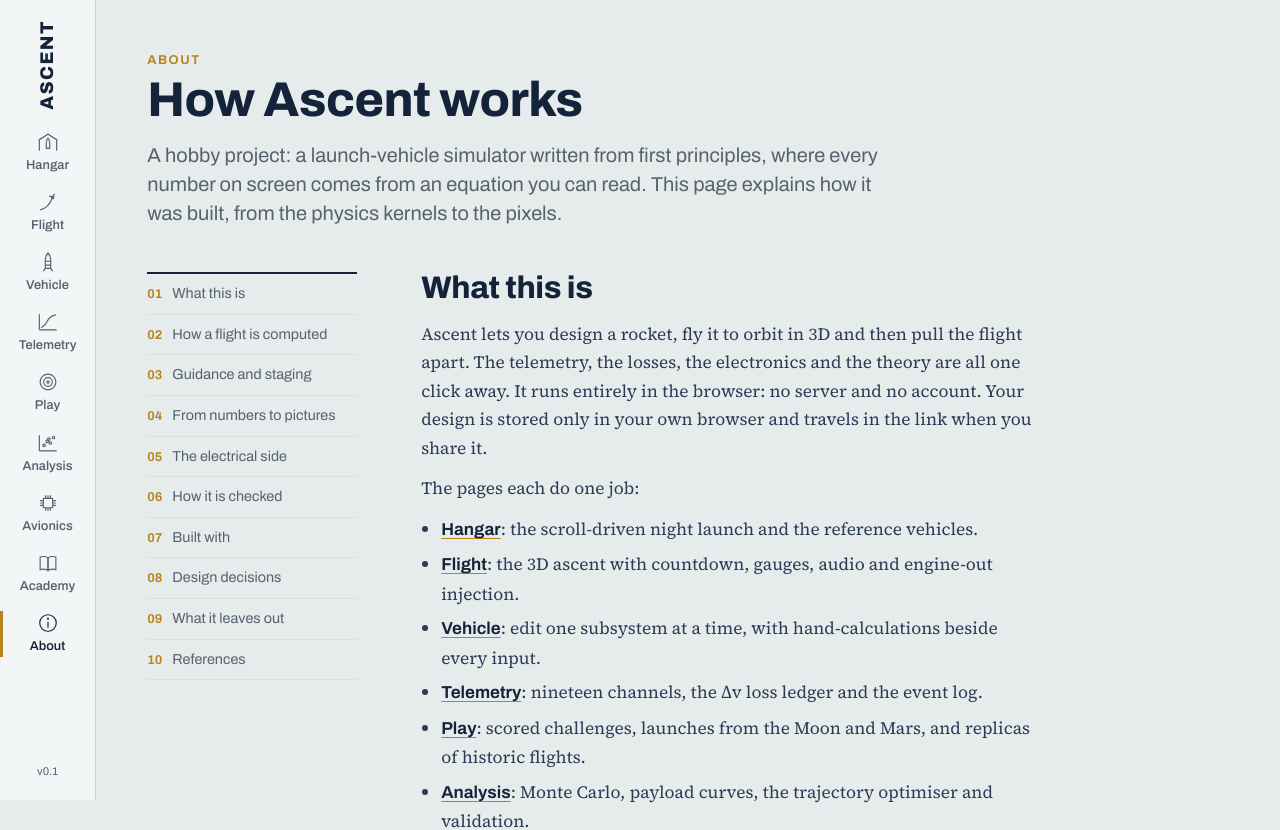
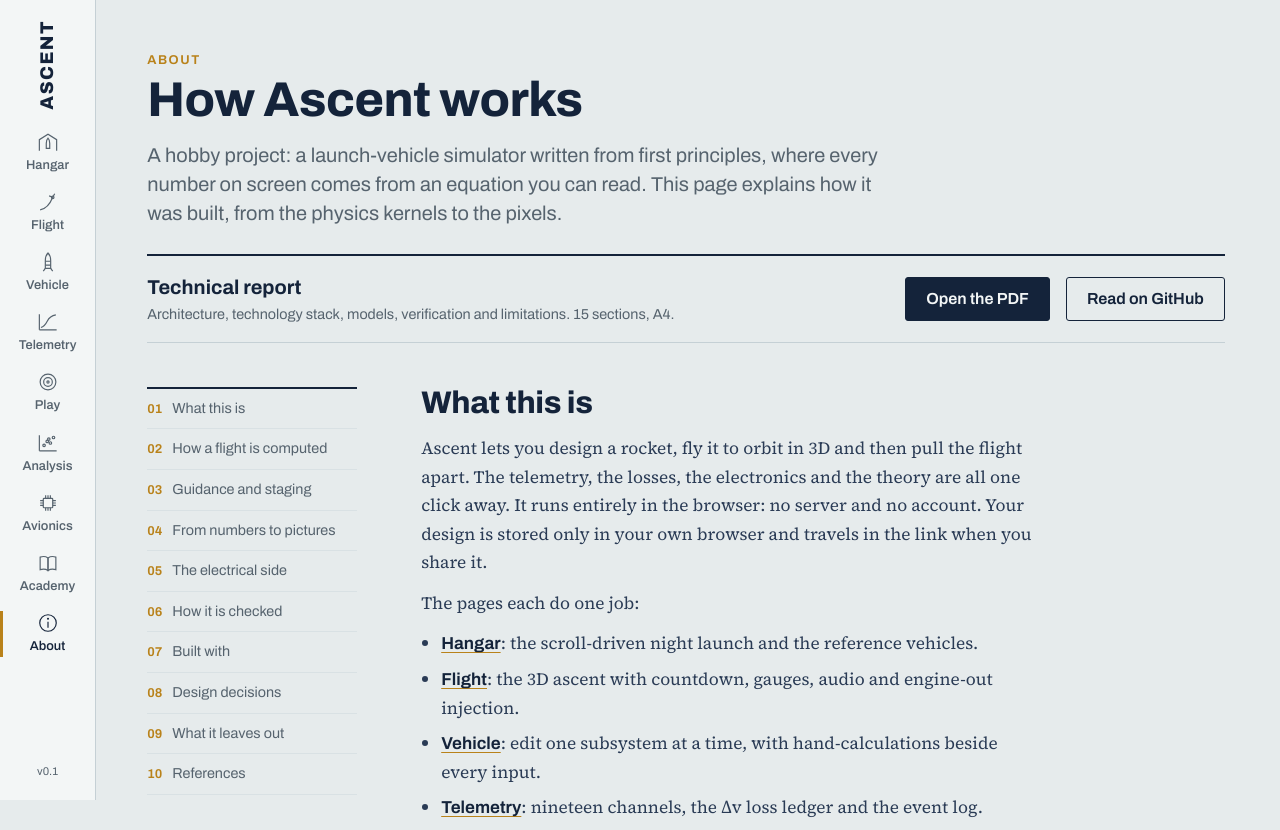
Before and after one commit to abeeryaseer24/Rocket-simulator-, a React (Vite) app: page /about in a window 1280 px wide. Shown: the top 830 px of the page. Built offline with nearby package versions, Linux system fonts and the light colour scheme.

Commit message:
about: link the technical report (PDF and GitHub source)
The PDF is offered only on the About page; the README links the
Markdown source in docs/.

```diff
--- a/src/pages/About.tsx
+++ b/src/pages/About.tsx
@@ -46,6 +46,18 @@ export default function About() {
           A hobby project: a launch-vehicle simulator written from first principles, where every number on screen comes from an
           equation you can read. This page explains how it was built, from the physics kernels to the pixels.
         </p>
+        <div className="ab-report">
+          <div>
+            <strong>Technical report</strong>
+            <span>Architecture, technology stack, models, verification and limitations. 15 sections, A4.</span>
+          </div>
+          <a className="btn" href="/report.pdf" target="_blank" rel="noreferrer">
+            Open the PDF
+          </a>
+          <a className="btn ghost" href="https://github.com/abeeryaseer24/Rocket-simulator-/blob/main/docs/report.md" target="_blank" rel="noreferrer">
+            Read on GitHub
+          </a>
+        </div>
       </header>
 
       <div className="ab-layout">
--- a/src/pages/about.css
+++ b/src/pages/about.css
@@ -179,3 +179,29 @@
     grid-template-columns: minmax(0, 1fr);
   }
 }
+.ab-report {
+  display: flex;
+  align-items: center;
+  gap: 12px 16px;
+  flex-wrap: wrap;
+  margin-top: 26px;
+  padding: 16px 0;
+  border-top: 2px solid var(--ink);
+  border-bottom: 1px solid var(--line);
+}
+.ab-report > div {
+  flex: 1 1 260px;
+  display: flex;
+  flex-direction: column;
+  gap: 2px;
+}
+.ab-report strong {
+  font-size: var(--t-lg);
+}
+.ab-report span {
+  font-size: var(--t-sm);
+  color: var(--graphite);
+}
+.ab-report .btn {
+  text-decoration: none;
+}
```
Also changed, not shown: 1 other file (tests, documents, lock files or other folders).
